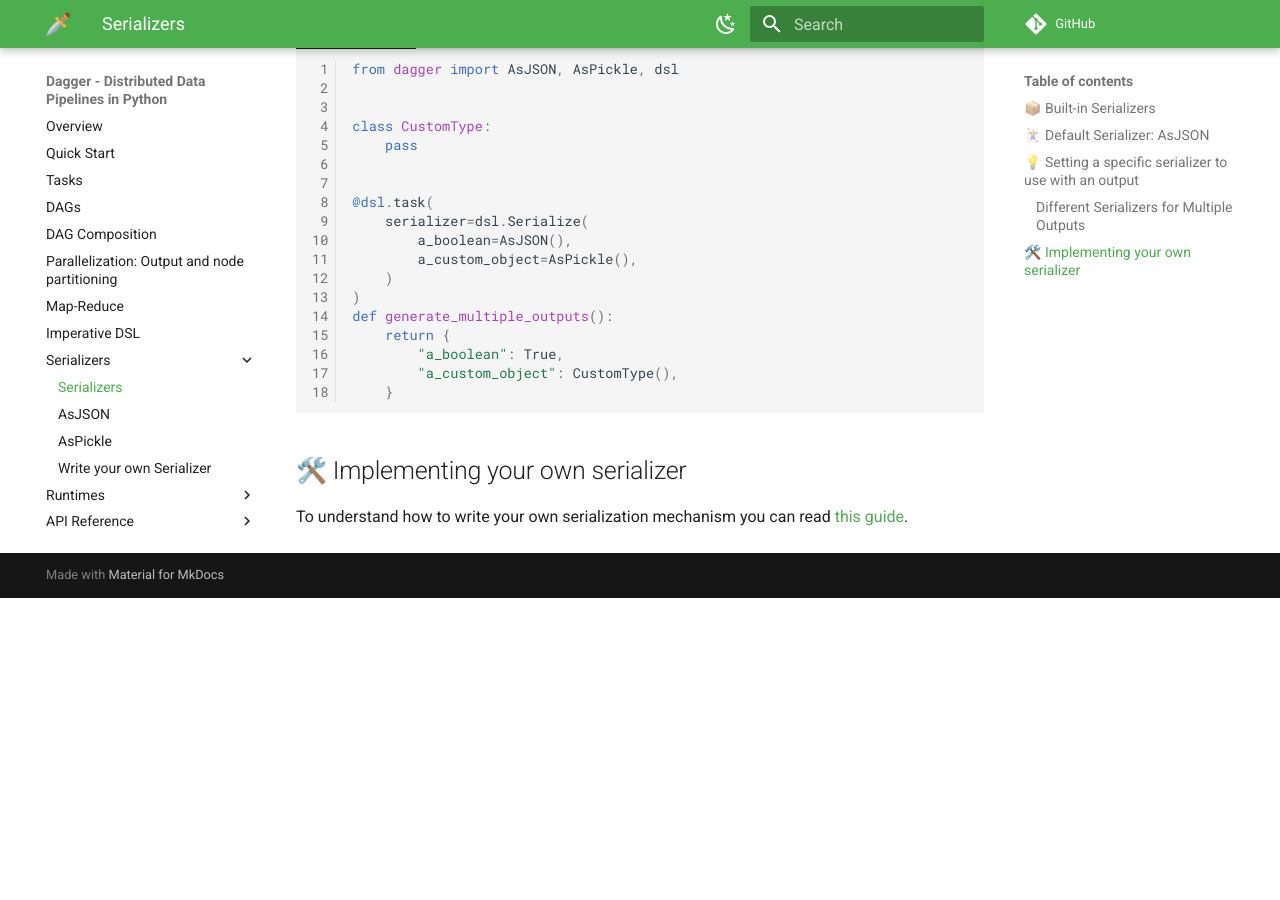
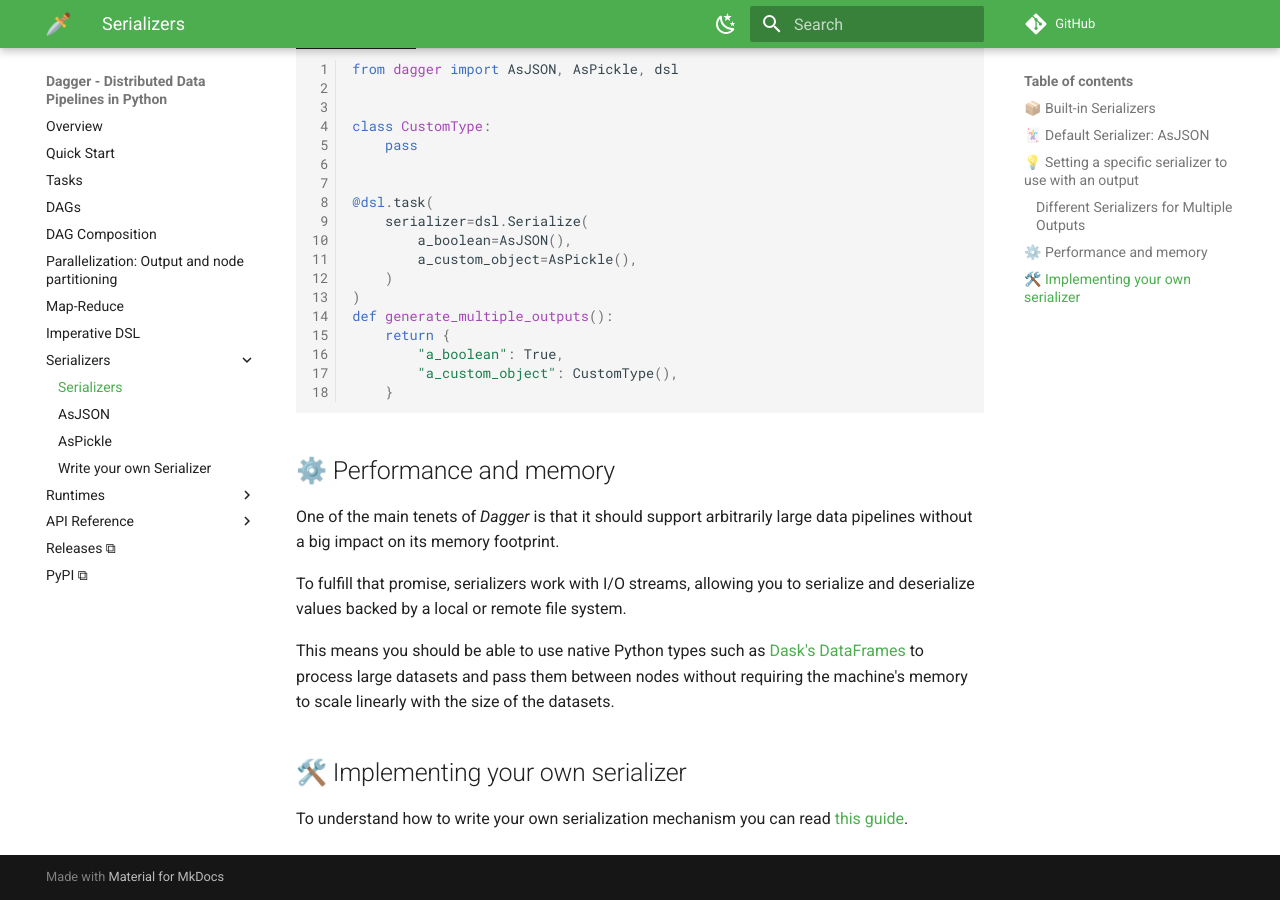
Before and after one commit to larribas/dagger, an MkDocs documentation site: the page built from docs/user-guide/serializers/alternatives.md, in a window 1280 px wide and 900 px high, scrolled down 1556 px. Built offline with MkDocs 1.6.1 and Material for MkDocs 9.7.7, drawn with Linux system fonts in a browser that asks for light colours; comment, search, counter and statistics services are not loaded; before the commit the page ends 2154 px from its top, so only the background shows below that.

Commit message:
docs: update serializer performance section

````diff
--- a/docs/user-guide/serializers/alternatives.md
+++ b/docs/user-guide/serializers/alternatives.md
@@ -64,6 +64,15 @@
     ```
 
 
+## ⚙️ Performance and memory
+
+One of the main tenets of _Dagger_ is that it should support arbitrarily large data pipelines without a big impact on its memory footprint.
+
+To fulfill that promise, serializers work with I/O streams, allowing you to serialize and deserialize values backed by a local or remote file system.
+
+This means you should be able to use native Python types such as [Dask's DataFrames](https://docs.dask.org/en/latest/dataframe.html) to process large datasets and pass them between nodes without requiring the machine's memory to scale linearly with the size of the datasets.
+
+
 ## 🛠️ Implementing your own serializer
 
 To understand how to write your own serialization mechanism you can read [this guide](write-your-own.md).
````
Also changed, not shown: docs/README.md (+1 -1 lines), docs/user-guide/partitioning.md (+0 -11 lines).
